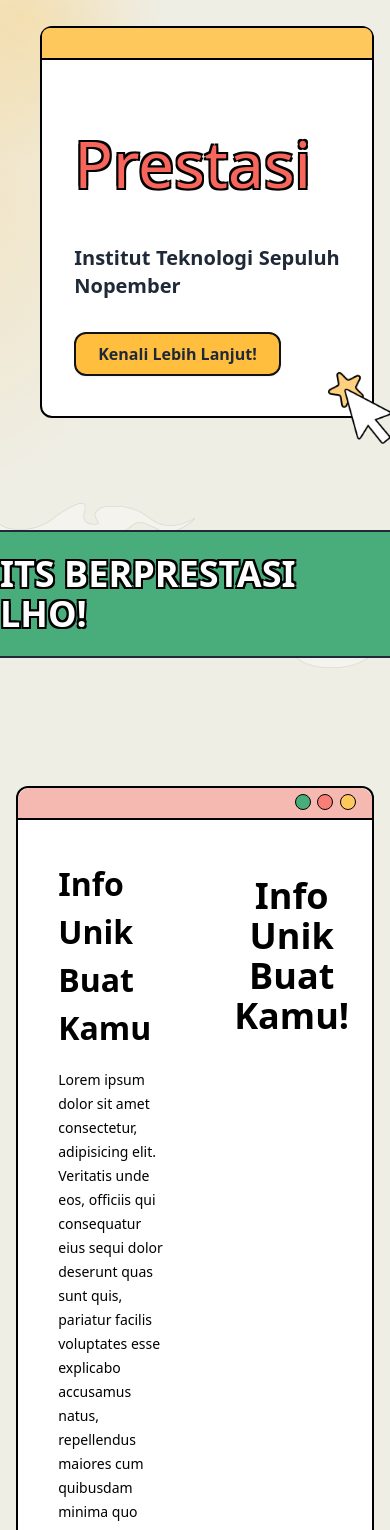
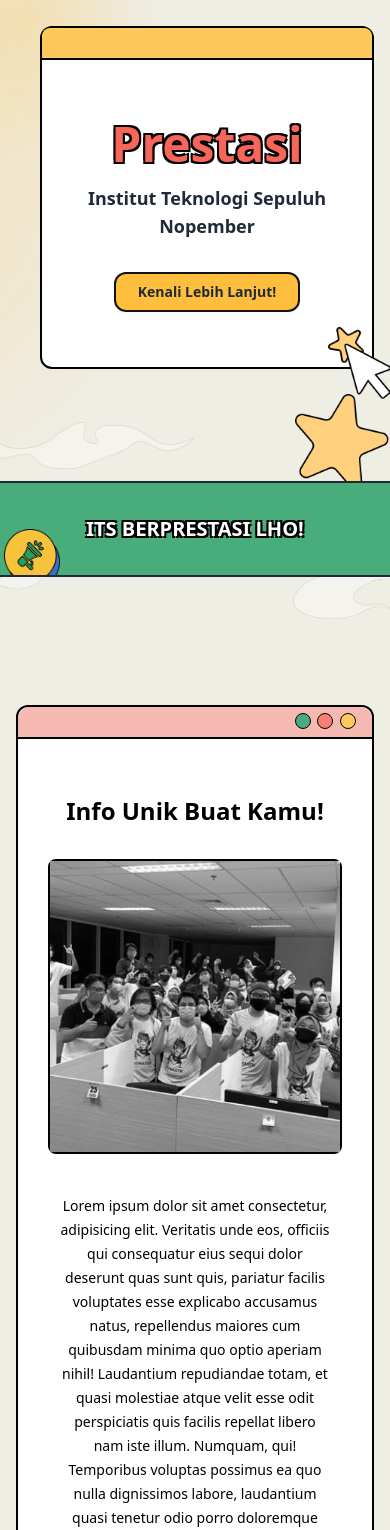
Before and after one commit to inilho-its/ilits-2023-frontend, a Next.js app: page /prestasi in a window 390 px wide. Shown: the part 198-1728 px from the top of the page. Built offline with nearby package versions, Linux system fonts and the light colour scheme.

Commit message:
feat: added responsivity for sm:640px and below
set the correct height for the title box

```diff
--- a/src/pages/prestasi/TitleTable.tsx
+++ b/src/pages/prestasi/TitleTable.tsx
@@ -23,7 +23,7 @@
     <div className={className}>
       <Typography
         variant='h5'
-        className='stroke mb-10 text-center font-sans font-bold text-white'
+        className='stroke mb-8 text-center font-sans text-2xl font-bold text-white sm:mb-10 sm:text-3xl md:text-4xl'
       >
         {title}
       </Typography>
@@ -31,7 +31,7 @@
         {/* HEADER */}
         <div
           className={clsxm(
-            'flex h-14 items-center justify-center rounded-t-lg border-b-2 border-black bg-red-500',
+            'flex h-16 min-h-[4rem] items-center justify-center rounded-t-lg border-b-2 border-black bg-red-500',
             headerClass
           )}
         >
@@ -39,7 +39,7 @@
             <Typography
               style={{ width: `${100 / header.length}%` }} // we use style  here for readibility (integrating to tailwind results in unneeded complexity)
               key={index}
-              className='stroke text-center font-sans font-bold text-white' // Global stroke looks really bad
+              className='stroke px-2 text-center font-sans text-sm font-medium text-white sm:text-base sm:font-bold'
               variant='body'
             >
               {title?.toUpperCase()}
@@ -54,7 +54,7 @@
             <div
               key={indexRow}
               className={clsxm(
-                'flex h-10 items-center justify-center border-b-2 border-black bg-red-200',
+                'flex min-h-[3.5rem] items-center justify-center border-b-2 border-black bg-red-200 sm:min-h-[3rem] ',
                 indexRow + 1 == items.length ? 'rounded-b-lg border-b-0' : '',
                 tableClass
               )}
@@ -63,7 +63,7 @@
                 return (
                   <Typography
                     key={indexItem}
-                    className='text-center font-sans font-medium text-black'
+                    className='px-4 text-center font-sans font-medium text-black'
                     variant='caption'
                     style={{ width: `${100 / header.length}%` }}
                   >
--- a/src/pages/prestasi/index.tsx
+++ b/src/pages/prestasi/index.tsx
@@ -14,6 +14,7 @@
 } from '@/constant/prestasi';
 import TitleTable from '@/pages/prestasi/TitleTable';
 
+// Responsivity down to 300px
 export default function PrestasiPage() {
   return (
     <Layout>
@@ -77,7 +78,7 @@
               priority
             />
           </div>
-          <div className='absolute w-24 sm:right-0 sm:mt-[28rem] md:right-96 md:mt-64'>
+          <div className='absolute right-0 mt-[31rem] w-24 md:right-96 md:mt-64'>
             <NextImage
               src='/images/prestasi/Star-1.png'
               width='100%'
@@ -90,27 +91,28 @@
           </div>
           {/* ANCHOR CONTENT AREA */}
           <div className='layout'>
-            <div className='relative top-32 ml-6 h-auto rounded-xl border-2 border-black bg-white md:w-1/2'>
+            <div className='relative top-32 ml-6 h-[343px] rounded-xl border-2 border-black bg-white md:w-1/2'>
               <div className='h-8 w-full rounded-t-lg border-b-2 border-black bg-yellow-400'>
                 {/* HEADER */}
               </div>
+              <div className='flex h-[311px] flex-col justify-center'>
                 <div className='ml-8 mr-8'>
                   <div className='mb-8 mt-10'>
                     <Typography
                       variant='h3'
-                    className='stroke flex-none font-sans leading-loose text-red-500 sm:text-center sm:text-7xl sm:font-bold md:text-justify md:text-5xl md:font-black'
+                      className='stroke flex-none text-center font-sans text-5xl font-bold text-red-500 sm:text-7xl md:text-left md:text-5xl md:font-black'
                     >
                       Prestasi
                     </Typography>
                     <Typography
                       variant='title'
-                    className='order-1 mt-4 flex-none text-justify font-sans text-xl font-semibold text-gray-800 sm:text-center md:text-justify'
+                      className='order-1 mt-4 flex-none text-center font-sans text-lg font-semibold text-gray-800 sm:text-xl md:text-left'
                     >
                       Institut Teknologi Sepuluh Nopember
                     </Typography>
                   </div>
-                <div className='sm:flex sm:justify-center sm:align-middle md:block'>
-                  <div className='pb-10 sm:m-auto'>
+                  <div className='flex justify-center align-middle md:block'>
+                    <div className='m-auto pb-10'>
                       <ButtonLink
                         href='https://www.its.ac.id/id/kuliah-di-its/fakultas-dan-departemen/'
                         variant='yellow'
@@ -118,11 +120,12 @@
                       >
                         <Typography
                           variant='button'
-                        className='flex-none pt-1 pb-1 pl-1 pr-1 font-sans font-bold text-gray-800 sm:text-xs lg:text-sm'
+                          className='flex-none p-1 font-sans text-sm font-bold text-gray-800 lg:text-sm'
                         >
                           Kenali Lebih Lanjut!
                         </Typography>
                       </ButtonLink>
+                    </div>
                   </div>
                 </div>
               </div>
@@ -177,9 +180,9 @@
           </div>
 
           {/* ANCHOR CONTENT AREA */}
-          <div className='relative h-32 w-full border-t-2 border-b-2 border-gray-800 bg-green-400 '>
-            <div className='absolute bottom-0 sm:left-[3%] md:left-[10%] lg:left-[20%]'>
-              <div className='sm:w-24 lg:w-28'>
+          <div className='relative h-24 w-full  border-t-2 border-b-2 border-gray-800 bg-green-400 sm:h-32 '>
+            <div className='absolute bottom-0 left-1 sm:left-[3%] md:left-[10%] lg:left-[20%]'>
+              <div className='w-14 sm:w-24 lg:w-28'>
                 <NextImage
                   src='/images/prestasi/Megaphone.png'
                   width='100%'
@@ -196,7 +199,7 @@
               <div className='flex justify-center'>
                 <Typography
                   variant='h5'
-                  className='stroke text-4xl font-black text-white'
+                  className='stroke text-xl font-black text-white sm:text-4xl'
                 >
                   ITS BERPRESTASI LHO!
                 </Typography>
@@ -217,16 +220,16 @@
                 <div className='mr-4 h-4 w-4 rounded-full border-[1px] border-black bg-yellow-400'></div>
               </div>
             </div>
-            <div className='flex sm:flex-col-reverse md:flex-row md:items-center md:justify-evenly'>
+            <div className='flex flex-col-reverse md:flex-row md:items-center md:justify-evenly'>
               <div className='w-full border-black p-10'>
                 <Typography
-                  className='mb-4 font-sans font-bold sm:hidden md:block'
+                  className='mb-4 hidden font-sans font-bold md:block'
                   variant='h5'
                 >
                   Info Unik Buat Kamu
                 </Typography>
                 <Typography
-                  className='font-sans font-medium sm:text-center md:text-left'
+                  className='text-center font-sans font-medium md:text-left'
                   variant='caption'
                 >
                   Lorem ipsum dolor sit amet consectetur, adipisicing elit.
@@ -241,7 +244,8 @@
                   expedita! Dolorum similique error quasi eaque enim?
                 </Typography>
               </div>
-              <div className='m-auto block border-black sm:mt-6 sm:w-4/6 sm:rounded-lg  sm:border-2 sm:pb-0 md:mt-0 md:w-full md:rounded-none md:border-0 md:border-l-2 md:p-0'>
+              <div className='flex w-full justify-center'>
+                <div className='mx-7 mt-6 block w-10/12 rounded-lg border-2 border-black pb-0 md:m-0 md:w-full md:rounded-none md:border-0 md:border-l-2 md:p-0'>
                   <NextImage
                     src='/images/prestasi/Random-People.png'
                     width='100%'
@@ -250,11 +254,13 @@
                     objectFit='cover'
                     objectPosition='top'
                     imgClassName='sm:rounded-lg md:rounded-none md:rounded-br-lg'
+                    priority
                   ></NextImage>
+                </div>
               </div>
               {/* ONLY SHOW ON MOBILE */}
               <Typography
-                className='mt-14 mb-2 text-center font-sans text-4xl font-bold md:hidden'
+                className='mt-14 mb-2 text-center font-sans text-2xl font-bold sm:text-4xl md:hidden'
                 variant='h6'
               >
                 Info Unik Buat Kamu!
```
Lines whose indentation alone changed are shown as unchanged.
